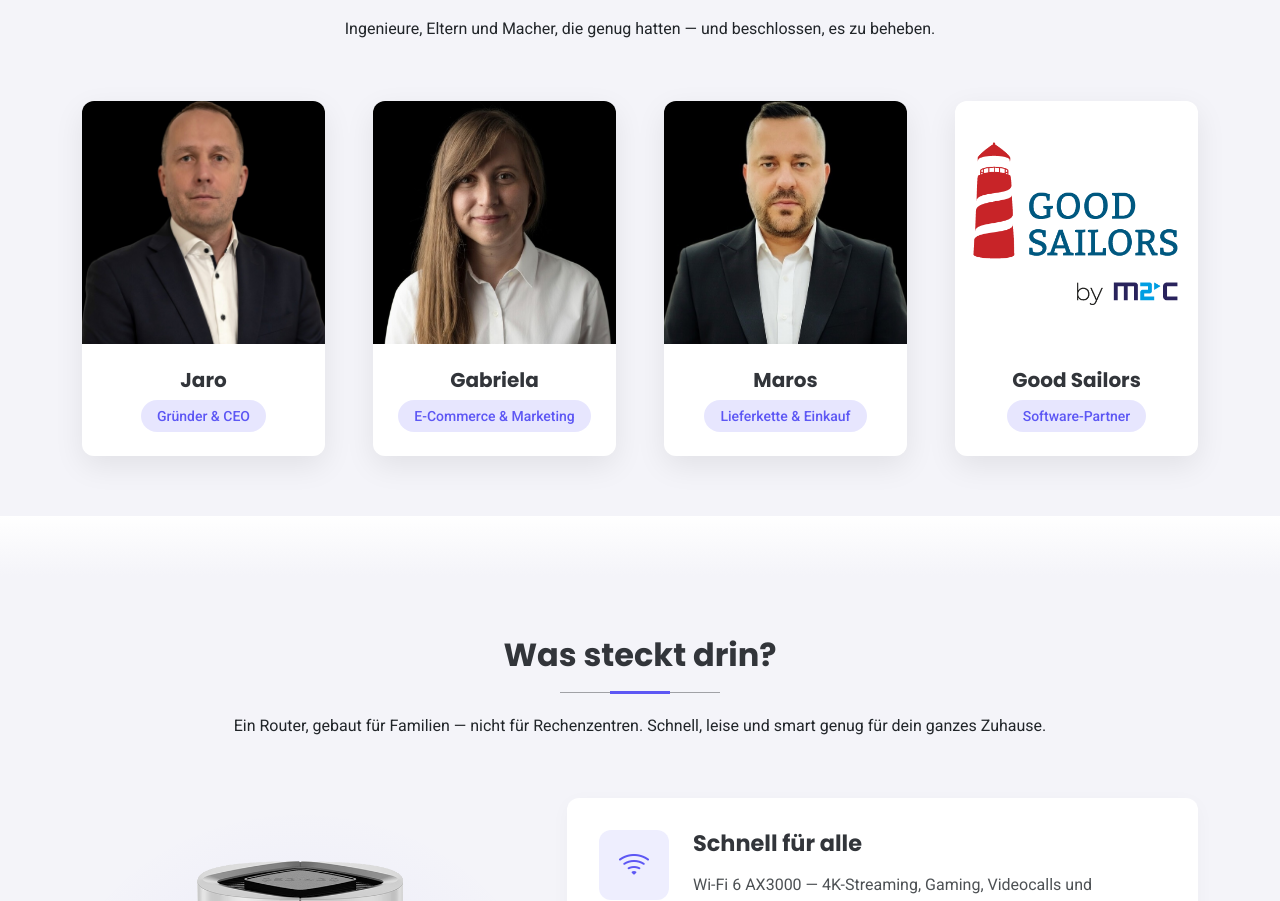
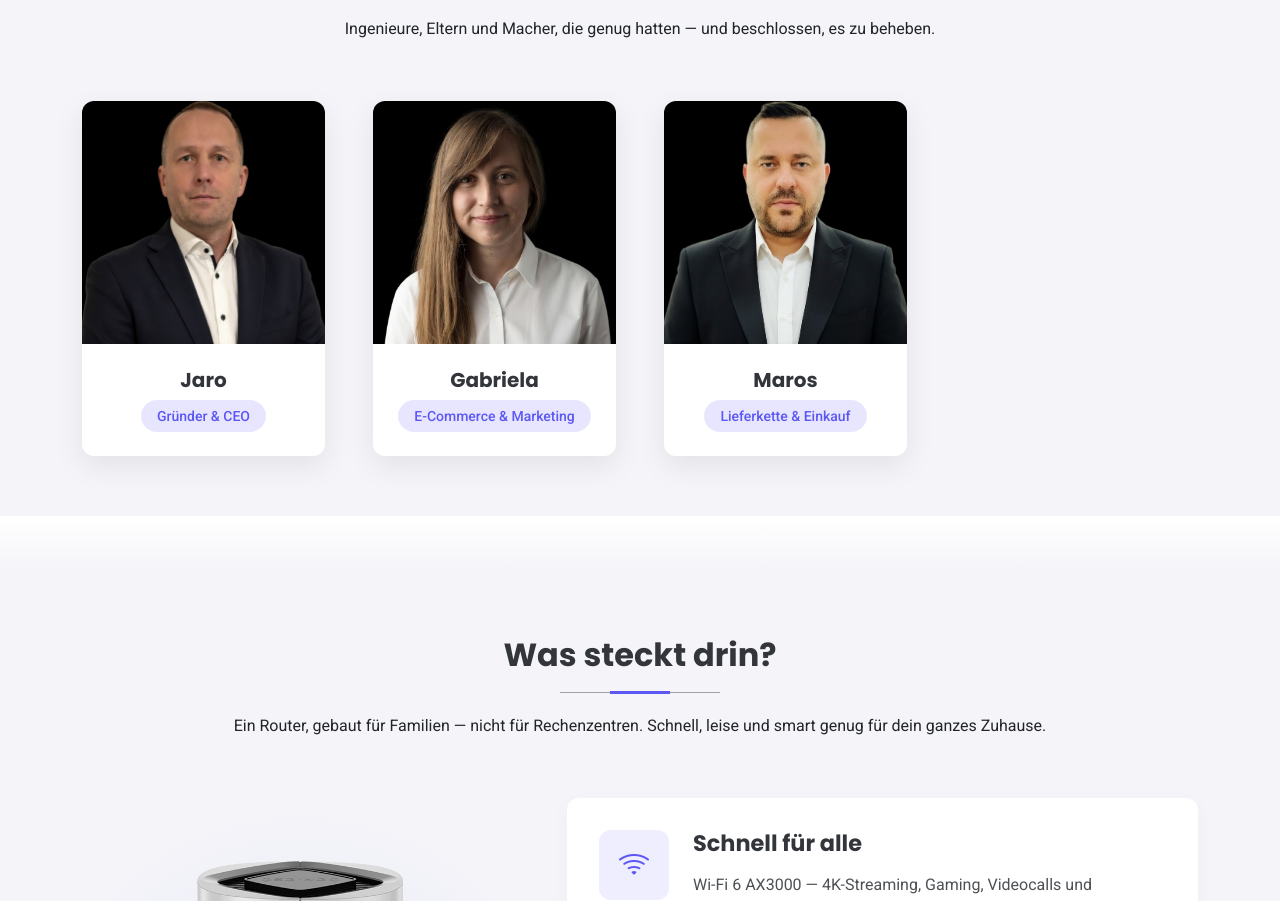
Before and after one commit to WhiteCatCloud/whitecatfamily-site, a website: page public/de/index.html in a window 1280 px wide. Shown: the part 5027-5928 px from the top of the page. Drawn offline with Linux system fonts and the light colour scheme.

Commit message:
fix(team): remove Good Sailors card from team section
Removes the 4th team card (Good Sailors / Software Partner) on the EN and
DE homepages. Per request — keeping the team grid at 3 (Jaro, Gabriela, Maros).
FR/SK/EN-EU homepages already didn't include this card.

Co-Authored-By: Claude Opus 4.7 <noreply@anthropic.com>

```diff
--- a/public/de/index.html
+++ b/public/de/index.html
@@ -415,19 +415,6 @@
                                 </div>
                             </div>
                         </div>
-                        <div class="col-md-6 col-lg-3" data-aos="zoom-in" data-aos-delay="300">
-                            <div class="team-card">
-                                <div class="team-image">
-                                    <img src="/assets/img/Good%20Sailors%20by%20M2C%20Logo.png" class="img-fluid" loading="lazy" alt="">
-                                    <div class="team-overlay">
-                                        <p>Engineering-Partner — Firmware, Backend, moderne Cloud-Systeme.</p>
-                                    </div>
-                                </div>
-                                <div class="team-content">
-                                    <h4>Good Sailors</h4><span class="position">Software-Partner</span>
-                                </div>
-                            </div>
-                        </div>
                     </div>
                 </div>
             </section>
```
Also changed, not shown: public/index.html (+0 -13 lines).
